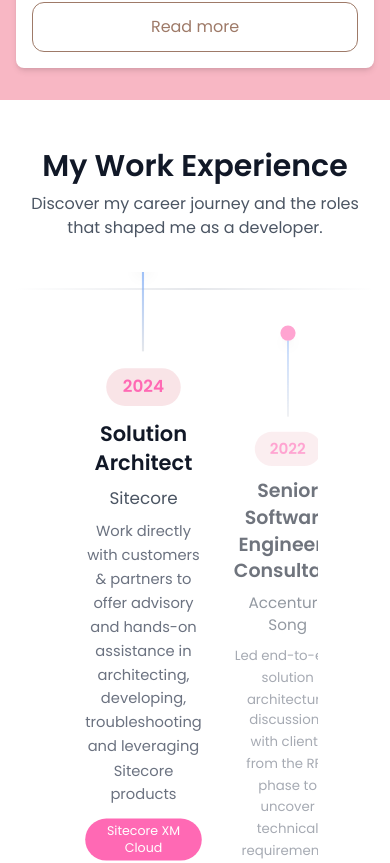
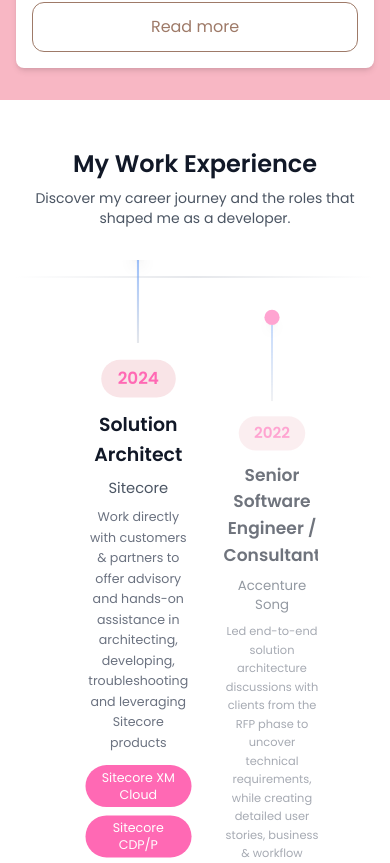
Before and after one commit to kebearry/rebecca-portfolio, a Next.js app: page / in a window 390 px wide. Shown: the part 7189-8052 px from the top of the page. Built offline with nearby package versions, Linux system fonts and the light colour scheme.

Commit message:
[Fix] More mobile optimisationF

```diff
--- a/src/app/projects/projects.tsx
+++ b/src/app/projects/projects.tsx
@@ -13,7 +13,7 @@ export default async function Projects() {
         <div className="flex-1 max-w-md text-center sm:text-left">
           <h1 className="text-4xl font-bold mb-4">Featured Projects</h1>
         </div>
-        <div className="flex-2 w-full grid grid-cols-1 sm:grid-cols-3 gap-8">
+        <div className="flex-2 w-full grid grid-cols-1 sm:grid-cols-2 lg:grid-cols-3 gap-8 sm:gap-10">
           {posts.map((post) => (
             <Post key={post.id} post={post} />
           ))}
--- a/src/app/ui/contactform.tsx
+++ b/src/app/ui/contactform.tsx
@@ -67,20 +67,15 @@ const ContactForm = () => {
     >
       <div className="max-w-md w-full bg-white/90 backdrop-blur-sm rounded-lg shadow-xl p-8 border border-primary/20">
         <div className="text-center mb-8">
-          <h2 className="text-3xl font-bold mb-2 text-primary">
-            Send me a message!
-          </h2>
-          <p className="text-gray-600">
+          <h2 className="text-3xl font-bold mb-2">Send me a message!</h2>
+          <p className="text-primary">
             Got a question or proposal, or just want to say hello? Go ahead.
           </p>
         </div>
 
         <form onSubmit={handleSubmit} className="space-y-6">
           <div>
-            <label
-              htmlFor="name"
-              className="block text-sm font-medium text-primary mb-1"
-            >
+            <label htmlFor="name" className="block text-sm font-medium mb-1">
               Your Name
             </label>
             <input
@@ -95,10 +90,7 @@ const ContactForm = () => {
           </div>
 
           <div>
-            <label
-              htmlFor="email"
-              className="block text-sm font-medium text-primary mb-1"
-            >
+            <label htmlFor="email" className="block text-sm font-medium mb-1">
               Email Address
             </label>
             <input
@@ -113,10 +105,7 @@ const ContactForm = () => {
           </div>
 
           <div>
-            <label
-              htmlFor="message"
-              className="block text-sm font-medium text-primary mb-1"
-            >
+            <label htmlFor="message" className="block text-sm font-medium mb-1">
               Your Message
             </label>
             <textarea
--- a/src/app/ui/timeline.tsx
+++ b/src/app/ui/timeline.tsx
@@ -3,6 +3,7 @@
 import React, { useState } from "react";
 import { TimelineItem, timelineData } from "../lib/career";
 import Image from "next/image";
+
 interface TimelineItemProps extends TimelineItem {
   isActive: boolean;
 }
@@ -64,13 +65,13 @@ const TimelineUnit: React.FC<TimelineItemProps> = ({
         {year}
       </span>
       <div className="space-y-2">
-        <h3 className="text-xl font-bold text-gray-900 dark:text-gray-100">
+        <h3 className="text-lg sm:text-xl font-bold text-gray-900 dark:text-gray-100">
           {title}
         </h3>
-        <p className="text-md font-medium text-gray-600 dark:text-gray-300">
+        <p className="text-sm sm:text-md font-medium text-gray-600 dark:text-gray-300">
           {company}
         </p>
-        <p className="text-sm text-gray-500 dark:text-gray-400 leading-relaxed">
+        <p className="text-xs sm:text-sm text-gray-500 dark:text-gray-400 leading-relaxed">
           {description}
         </p>
       </div>
@@ -123,10 +124,10 @@ const Timeline: React.FC = () => {
       <div className="w-full max-w-7xl mx-auto px-4 sm:px-6 lg:px-8 py-12">
         {/* Timeline Header */}
         <div className="text-center mb-8">
-          <h2 className="text-3xl font-bold text-gray-900 dark:text-gray-100">
+          <h2 className="text-2xl sm:text-3xl font-bold text-gray-900 dark:text-gray-100">
             My Work Experience
           </h2>
-          <p className="text-md text-gray-600 dark:text-gray-300 mt-2">
+          <p className="text-sm sm:text-md text-gray-600 dark:text-gray-300 mt-2">
             Discover my career journey and the roles that shaped me as a
             developer.
           </p>
```
